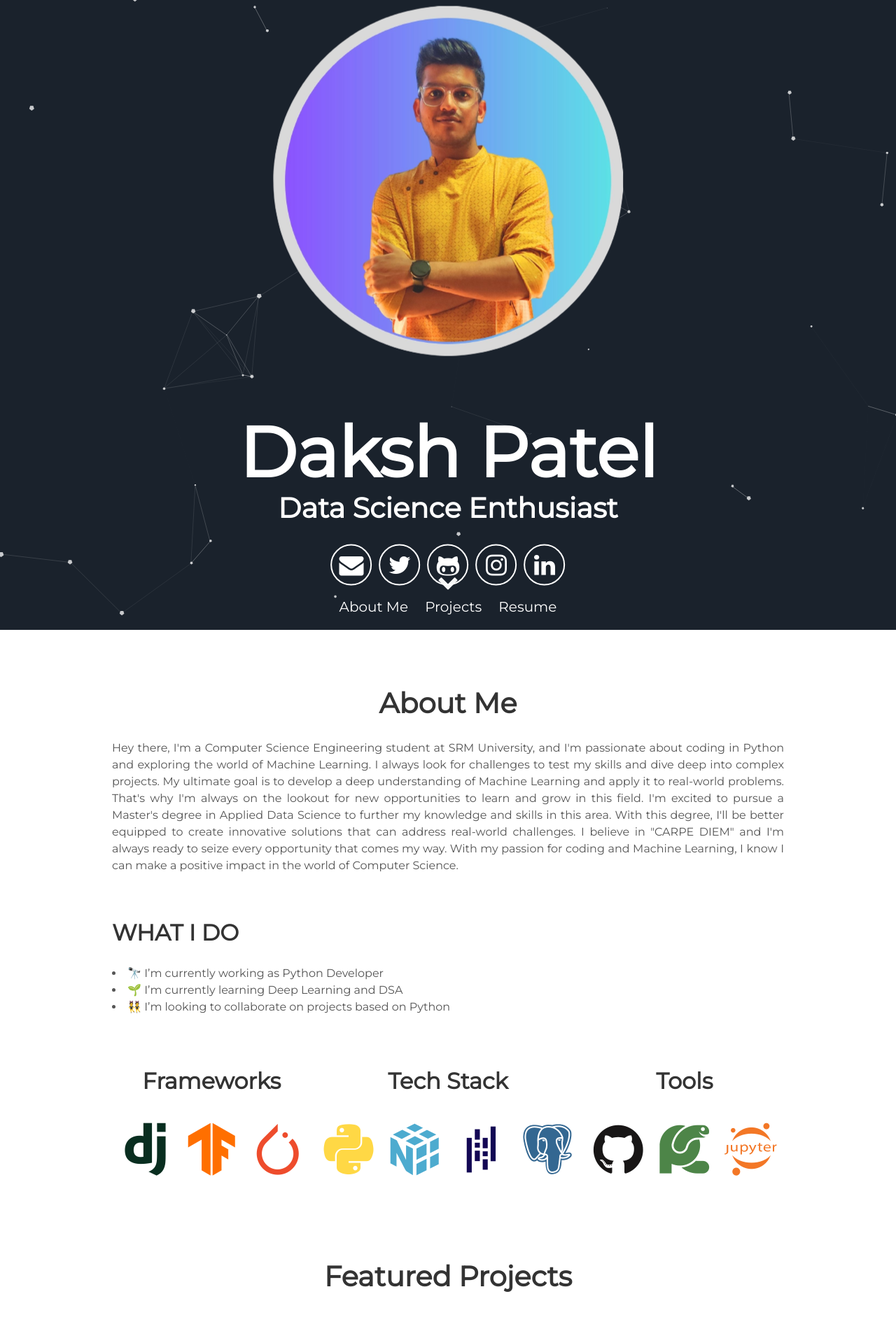
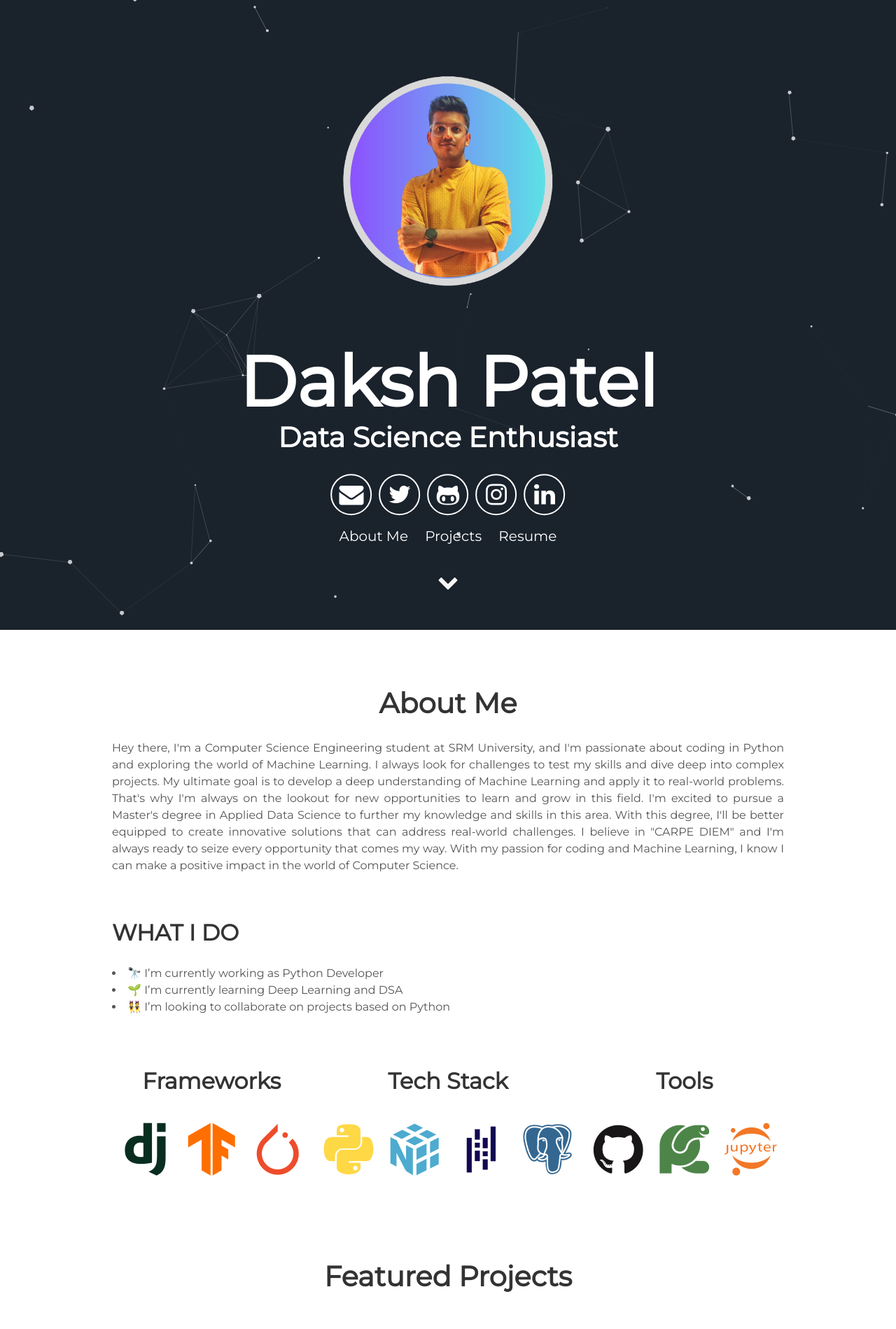
Before and after one commit to helloitsdaksh/portfolio, a Jekyll site: the page built from index.html, in a window 1280 px wide. Shown: the top 1899 px of the page at 70% size. Built offline with Jekyll 4.4.1, drawn with Linux system fonts in a browser that asks for light colours.

Commit message:
Update header.html

```diff
--- a/_includes/header.html
+++ b/_includes/header.html
@@ -1,7 +1,7 @@
 <div id="particles-js">
   <div class="header">
       <div class="profile-picture">
-       <img alt="profile_pic" src="{{ "\assets\img\profile_picture.png" | prepend: site.baseurl }}" />
+       <img alt="profile_pic" style="width: 50%;" src="{{ "\assets\img\profile_picture.png" | prepend: site.baseurl }}" />
       </div>
       <h1>
         <span class="site-title">{{site.username}}</span>
```
